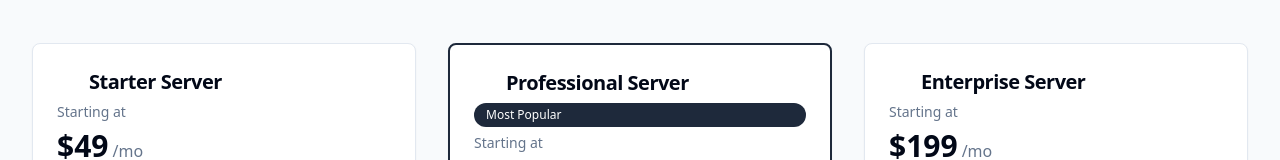
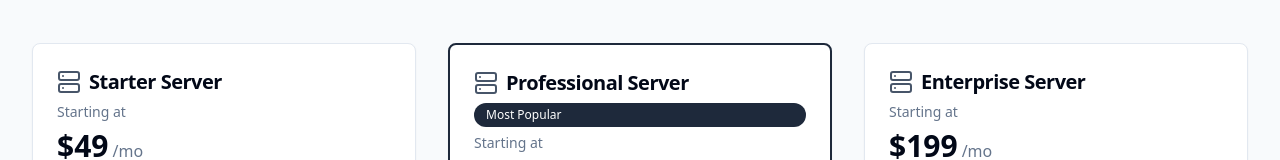
Before and after one commit to fampra/server-sellopia, a React (Vite) app: page / in a window 1280 px wide. Shown: the part 869-1029 px from the top of the page. Built offline with nearby package versions, Linux system fonts and the light colour scheme.

Commit message:
Fix: Resolve import error in ServerCard
The commit addresses a TypeScript import error in `src/components/server-card.tsx` related to the `lucide-react` library.  The error indicates that the `server` icon is not correctly imported.

```diff
--- a/src/components/server-card.tsx
+++ b/src/components/server-card.tsx
@@ -1,7 +1,7 @@
 
 import { Button } from "@/components/ui/button";
 import { Card, CardContent, CardDescription, CardFooter, CardHeader, CardTitle } from "@/components/ui/card";
-import { server } from "lucide-react";
+import { Server } from "lucide-react";
 
 interface ServerCardProps {
   title: string;
@@ -17,7 +17,7 @@ export function ServerCard({ title, price, specs, popular }: ServerCardProps) {
     }`}>
       <CardHeader>
         <div className="flex items-center gap-2">
-          <server className="h-6 w-6 text-slate-600" />
+          <Server className="h-6 w-6 text-slate-600" />
           <CardTitle className="text-xl">{title}</CardTitle>
         </div>
         {popular && (
```
